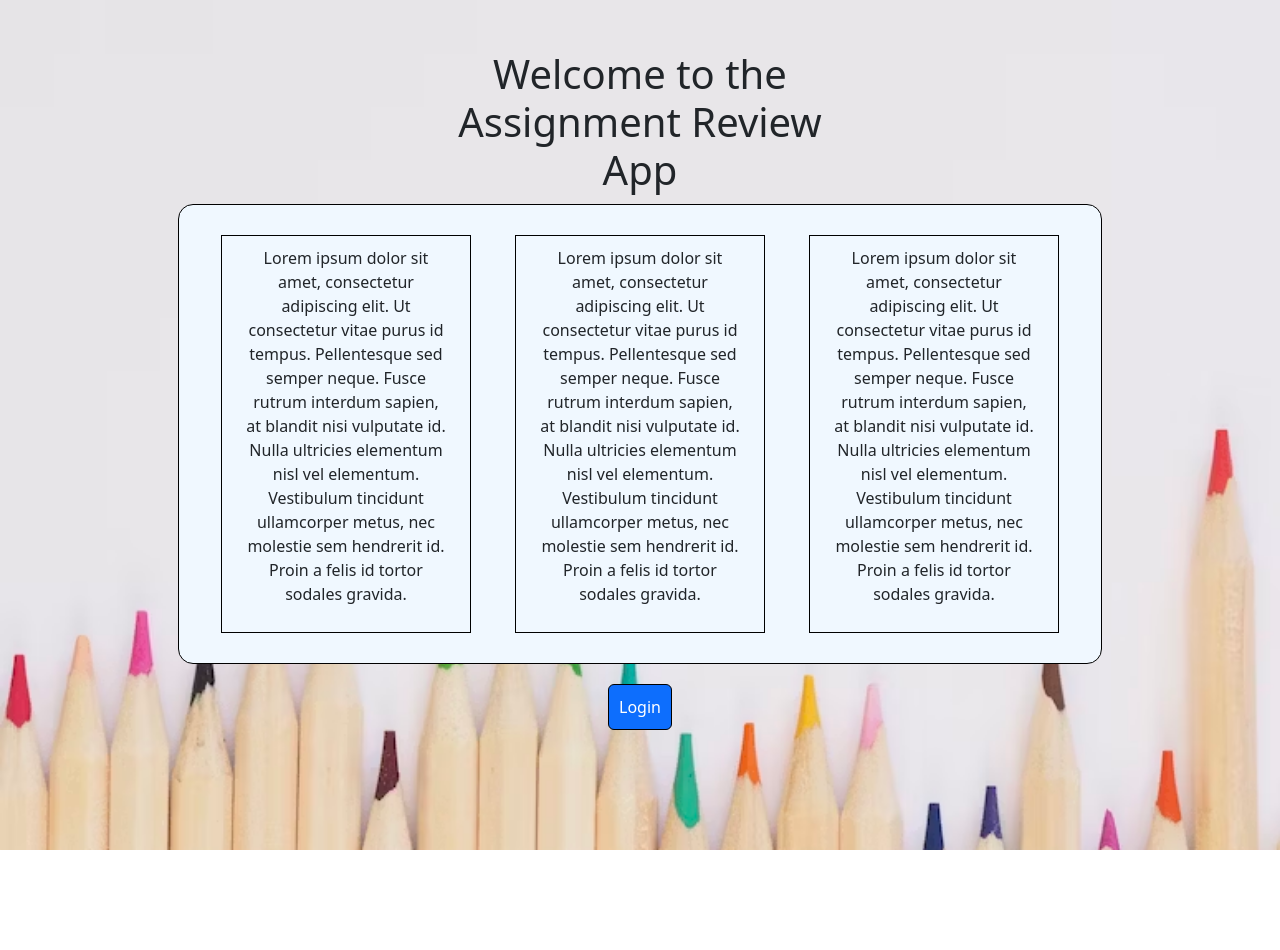
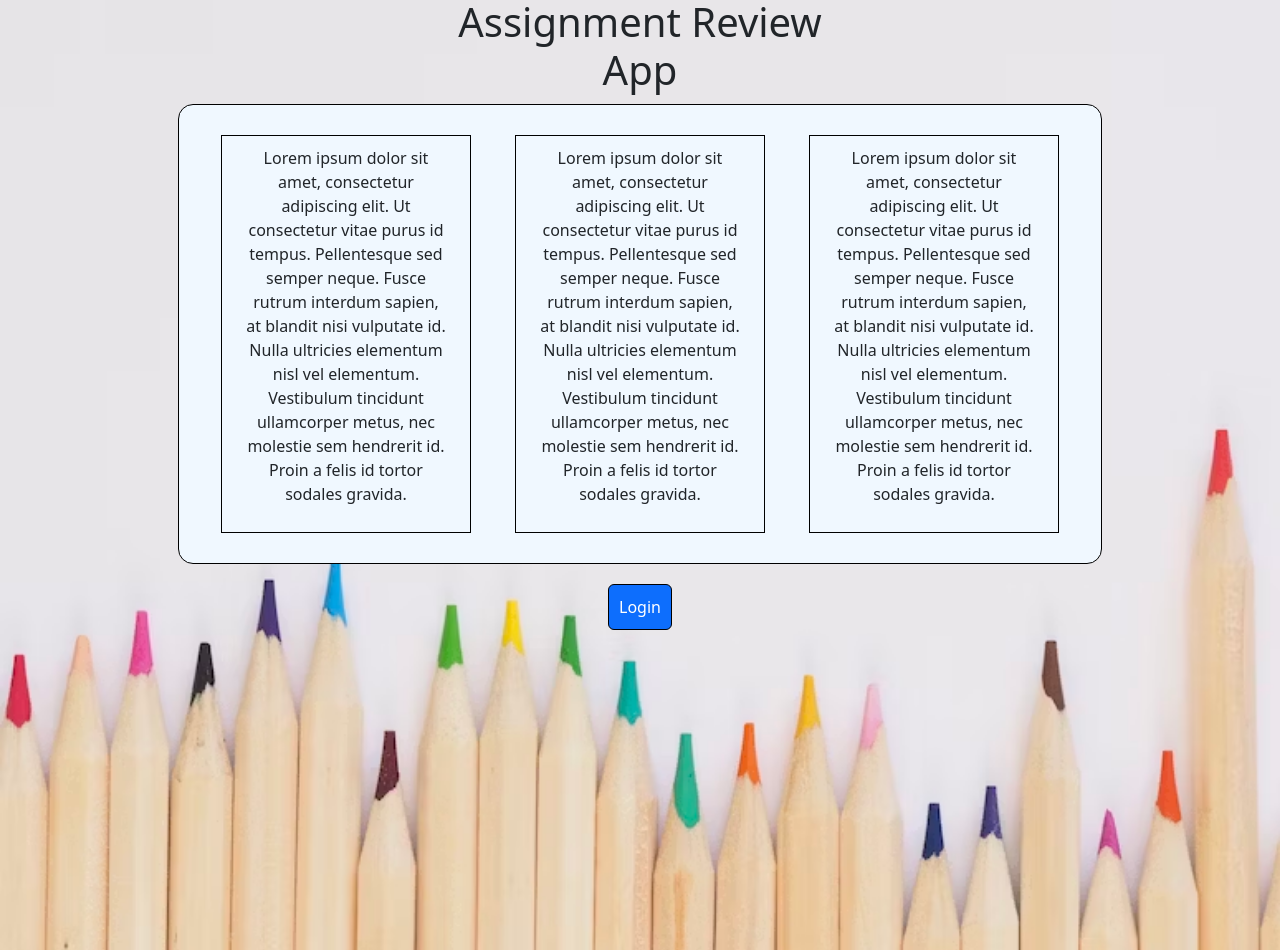
Before and after one commit to Rappyyy/LMS_FrontEnd, a React (Create React App) app: page / in a window 1280 px wide. Before the commit the page ends 850 px from the top, so only its background shows below. Built offline with nearby package versions, Linux system fonts and the light colour scheme.

Commit message:
Front-end done. All good!

```diff
--- a/src/components/HomeAuthView.css
+++ b/src/components/HomeAuthView.css
@@ -1,25 +1,27 @@
 .container {
   text-align: center;
+  min-height: 100vh;
+}
+
+body {
+  background-image: url("../images/reviewapp-background.jpg");
+  background-size: cover;
+}
+
+.homepub-background {
+  min-height: 100vh;
+  background-position: center;
+  background-size: cover;
   position: relative;
 }
 
 .box-container {
+  background-color: aliceblue;
+  opacity: 1;
   display: flex;
   justify-content: center;
   align-items: center;
   flex-wrap: wrap;
-  margin-top: 10px;
-}
-
-.box {
-  border: 1px solid black;
-  padding: 10px;
-  width: 300px;
-  margin: 10px;
-  display: flex;
-  flex-direction: column;
-  align-items: center;
-  justify-content: center;
 }
 
 .login-button {
@@ -27,7 +29,3 @@
   padding: 10px;
   margin-top: 20px;
 }
-
-.Dashboard-Button {
-  margin-top: 20px;
-}
--- a/src/components/HomeAuthView.js
+++ b/src/components/HomeAuthView.js
@@ -7,14 +7,14 @@ import { Link } from "react-router-dom";
 function HomeAuthView() {
   return (
     <Container className="container">
-      <h1>
+      <h1 className="head-title">
         Welcome to the
         <br />
         Assignment Review
         <br />
         App
       </h1>
-      <hr />
+
       <Row className="box-container">
         <Col>
           <Row className="box">
--- a/src/components/HomePubView.css
+++ b/src/components/HomePubView.css
@@ -1,6 +1,7 @@
 .container {
   text-align: center;
-  position: relative;
+  min-height: 100vh;
+  margin-bottom: 200px;
 }
 
 body {
@@ -27,4 +28,5 @@ body {
 .login-button {
   border: 1px solid black;
   padding: 10px;
+  margin-top: 20px;
 }
--- a/src/components/LearnerDashboard.css
+++ b/src/components/LearnerDashboard.css
@@ -57,3 +57,7 @@
   text-align: left;
   margin-left: 10px;
 }
+
+.learnerDashboard-header {
+  margin-top: 150px;
+}
--- a/src/components/LoginForm.css
+++ b/src/components/LoginForm.css
@@ -1,7 +1,6 @@
 .container {
   text-align: center;
   position: relative;
-  border-bottom: 200px;
 }
 
 body {
@@ -20,6 +19,7 @@ body {
   border: 1px solid black;
   border-radius: 15px;
   padding: 20px;
+  margin-bottom: 250px;
 }
 .center h1 {
   text-align: center;
```
